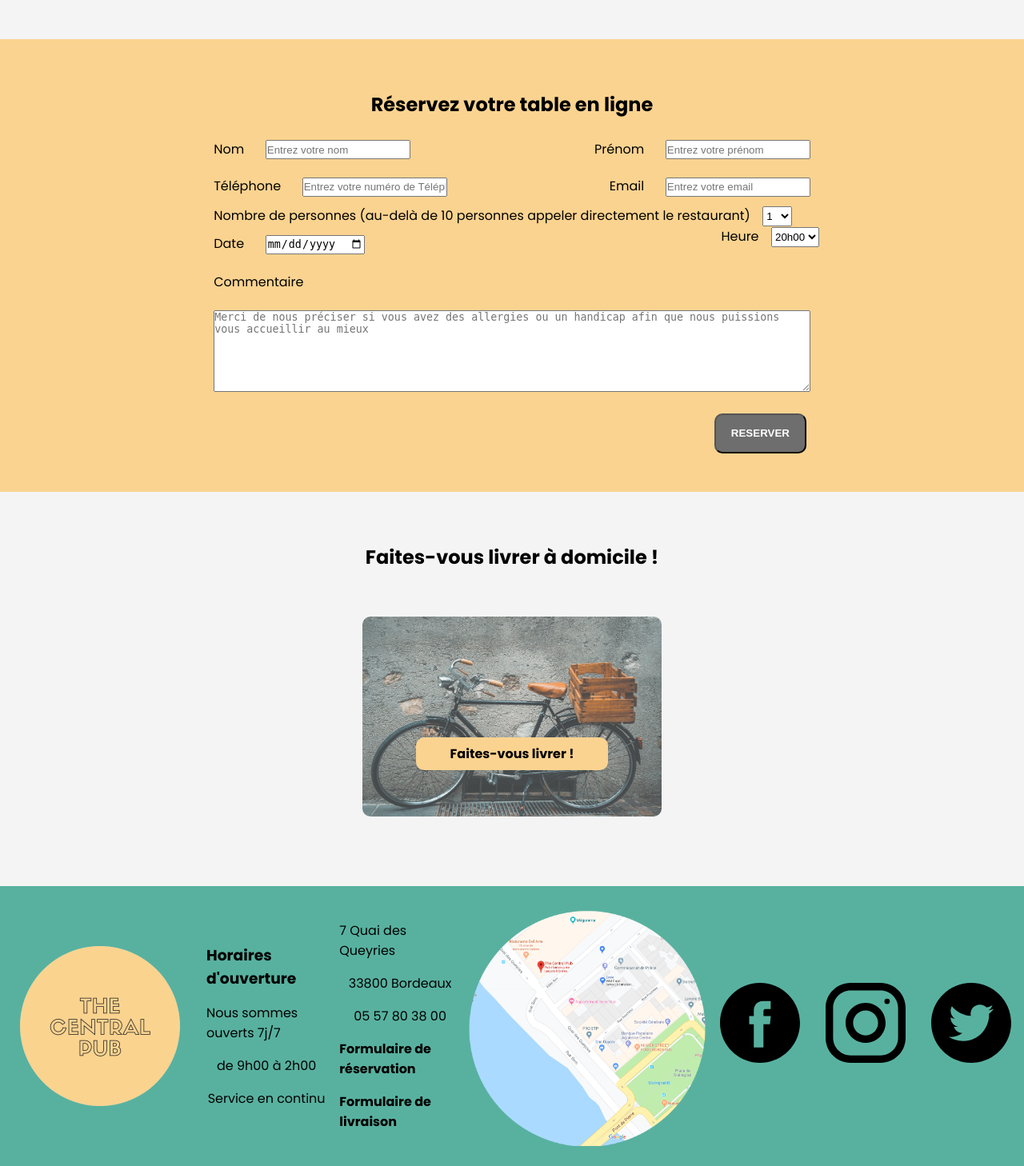
After one commit to Bourricote/projet1_php, a PHP site: page /index.php in a window 1280 px wide. The commit adds this page. Shown: the part 2014-3472 px from the top of the page at 80% size. Run offline with PHP 8.4, Linux system fonts and the light colour scheme.

Commit message:
ajout fonctionnalités php

```diff
--- /dev/null
+++ b/index.php
@@ -0,0 +1,199 @@
+<!DOCTYPE html>
+<html lang="fr">
+<head>
+    <meta charset="UTF-8">
+    <meta name="author" content="Dominique, Paul, Adrien, Anne">
+    <meta name="description" content="Présentation d'un pub mythique de Bordeaux !">
+    <meta name="viewport" content="width=device-width, initial-scale=1.0">
+    <link rel="stylesheet" href="style.css">
+    <!-- Load an icon library to show a hamburger menu (bars) on small screens -->
+    <link rel="stylesheet" href="https://cdnjs.cloudflare.com/ajax/libs/font-awesome/4.7.0/css/font-awesome.min.css">
+	<title>The Central Pub</title>
+</head>
+
+<body>
+
+
+<!-- Header : nav et bannière : Dominique ------------------------------->
+    <header>
+
+
+
+        <nav class="navbar" id="myTopnav">
+
+
+            <a href="./index.php" id="texte"><h2>The Central Pub</h2></a>
+            <a href="./index.php#all-card">Menu</a>
+            <a href="./index.php#all-card">Carte</a>
+            <a href="./index.php#booking">Réservation</a>
+            <a href="./page2.html">Livraison</a>
+            <a href="javascript:void(0);" class="icon" onclick="burgerResponsive()">
+                <i class="fa fa-bars"></i>
+            </a>
+
+        </nav>
+
+
+        <div class="banniere"></div>
+        <div class="container-logo"></div>
+
+    </header>
+
+
+<!-- Articles : Paul ------------------------------------------------->
+
+    <section id="all-card">
+        <div class="all-card-h2"><h2> Découvrez notre menu et notre carte</h2></div>
+        <div class="main-card">
+            <article>
+                <div class="card">
+                    <img src="Images/img-carte.jpg" alt="menu">
+                    <h1 class="card-title">Menu midi</h1>
+                    <div class="card-visibility">
+                        <div class="start">
+                            <p>Entrée : </p>
+                            <p>Salade César</p>
+                        </div>
+                        <div class="plat">
+                            <p>Plat :</p>
+                            <p>Hamburger</p>
+                        </div>
+                        <div class="end">
+                            <p>Dessert : </p>
+                            <p>Moelleux au chocolat</p>
+                        </div>
+                    </div>
+                    <div class="opacity"></div>
+                </div>
+
+            </article>
+            <article>
+                <div class="card">
+                    <img src="Images/img-articles-ardoise.jpg" alt="ardoise">
+                    <h1 class="card-title">Carte</h1>
+                    <div class="card-visibility">
+                        <div class="start">
+                            <p>Entrées : </p>
+                            <p>Salade César / Croquette de brie</p>
+                        </div>
+                        <div class="plat">
+                            <p>Plats :</p>
+                            <p>Hamburger / Fish & Chips</p>
+                        </div>
+                        <div class="end">
+                            <p>Desserts : </p>
+                            <p>Moelleux au chocolat / Tiramisu</p>
+                        </div>
+                    </div>
+                    <div class="opacity"></div>
+                </div>
+
+            </article>
+        </div>
+
+    </section>
+<!-- Formulaire de réservation : Anne -------------------------------------------->
+    <section id="booking">
+
+        <h2>Réservez votre table en ligne</h2>
+        <form action="form.php" method="POST">
+            <div class="form1">
+                <div class="form_item">
+                    <label for="name">Nom</label>
+                    <input type="text" id="name" name="name" placeholder="Entrez votre nom" required>
+                </div>
+                <div class="form_item">
+                    <label for="first_name">Prénom</label>
+                    <input type="text" id="first_name" name="first_name" placeholder="Entrez votre prénom" required>
+                </div>
+            </div>
+            <div class="form1">
+                <div class="form_item">
+                    <label for="phone">Téléphone</label>
+                    <input type="tel" id="phone" placeholder="Entrez votre numéro de Téléphone" required pattern="[0-9]{10}">
+                </div>
+                <div class="form_item">
+                    <label for="email">Email</label>
+                    <input type="email" id="email" placeholder="Entrez votre email" required>
+                </div>
+            </div>
+            <div class="form_item">
+                <label for="nb_people">Nombre de personnes <span>(au-delà de 10 personnes appeler directement le restaurant)</span> </label>
+                <select name="nb_people" id="nb_people">
+                    <option value="1">1</option>
+                    <option value="2">2</option>
+                    <option value="3">3</option>
+                    <option value="4">4</option>
+                    <option value="5">5</option>
+                    <option value="6">6</option>
+                    <option value="7">7</option>
+                    <option value="8">8</option>
+                    <option value="9">9</option>
+                    <option value="10">10</option>
+                </select>
+            </div>
+            <div class="form1">
+                <div>
+                    <label for="date">Date</label>
+                    <!-- pour dire date min aujourd'hui besoin javascript ?-->
+                    <input type="date" id="date" name="date" required>
+                </div>
+                <div>
+                    <label for="hour">Heure</label>
+                    <select name="hour" id="hour">
+                        <option value="20h00">20h00</option>
+                        <option value="20h30">20h30</option>
+                        <option value="21h00">21h00</option>
+                        <option value="21h30">21h30</option>
+                    </select>
+                </div>
+            </div>
+            <label for="comment">Commentaire</label>
+            <textarea id="comment" name="comment" placeholder="Merci de nous préciser si vous avez des allergies ou un handicap afin que nous puissions vous accueillir au mieux"></textarea>
+            <button type="submit" id="booking_button">RESERVER</button>
+        </form>
+
+    </section>
+
+<!-- Section livraison: lien vers page2 : Anne ------------------------------------->
+    <section id="livraison">
+        <h2>Faites-vous livrer à domicile !</h2>
+        <div id="link_livraison">
+            <a href="./page2.html" target="_blank" id="link">Faites-vous livrer !</a>
+            <a href="./page2.html" target="_blank"> <img src="Images/livraison2.jpg" alt="scooter"></a>
+        </div>
+    </section>
+
+
+<!-- Footer: Anne   -------------------------------------------------->
+    <footer>
+        <div class="div_img_footer">
+            <img src="Images/logo.png" alt="logo Central Pub" id="logo_footer"/>
+        </div>
+        <div class="footer_div" id="horaires">
+            <h3>Horaires d'ouverture</h3>
+            <p>Nous sommes ouverts 7j/7</p>
+            <p>de 9h00 à 2h00</p>
+            <p>Service en continu</p>
+        </div>
+        <div class="footer_div" id="contact">
+            <p>7 Quai des Queyries</p>
+            <p>33800 Bordeaux</p>
+            <p>05 57 80 38 00</p>
+            <a href="./index.php#booking">Formulaire de réservation</a>
+            <a href="./page2.html" target="_blank">Formulaire de livraison</a>
+        </div>
+        <div class="div_img_footer">
+            <img src="Images/map.png" alt="access map" id="map_footer"/>
+        </div>
+        <div id="social">
+            <a href="https://www.facebook.com/thecentralpubbastide/"><img src="Images/facebook.svg" alt="logo facebook" class="social_logo" /></a>
+            <a href="https://www.instagram.com/thecentralpubbastide/?hl=fr"><img src="Images/insta.svg" alt="logo instagram" class="social_logo"/></a>
+            <a href="#"><img src="Images/twitter.svg" alt="logo twitter" class="social_logo"/></a>
+        </div>
+
+    </footer>
+
+<script src="script.js"></script>
+</body>
+</html>
--- a/style.css
+++ b/style.css
@@ -15,6 +15,7 @@ body{
 /*Dominique: Top Bar Début*/
 .navbar {
   position: fixed;
+  top: 0;
   z-index: 4;
   width: 100%;
   background-color: rgba(255, 255, 255, 0.9);
@@ -355,6 +356,22 @@ footer{
 
 /* Fin de la section d'Adrien - Page 2 */
 
+/* form php */
+
+#php{
+    height: 200px;
+    width: 70%;
+    background-color: #F4F4F4;
+    color: black;
+    margin: 300px auto;
+    display: flex;
+}
+
+#php_title{
+    margin: auto;
+}
+/* fin form php */
+
 /* debut menu burger */
 
 /* Hide the link that should open and close the navbar on small screens */
@@ -385,7 +402,7 @@ footer{
   .navbar.responsive a {
     float: none;
     display: block;
-    text-align: left;
+    text-align: right;
   }
 }
 /* end test burger*/
```
Also changed, not shown: form.php (added, +84 -0 lines), page2.html (+6 -6 lines).
